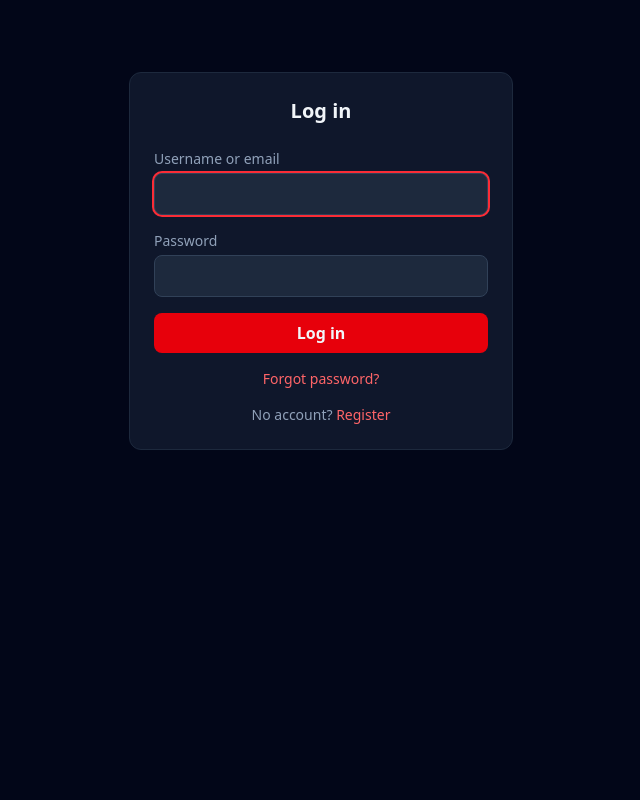
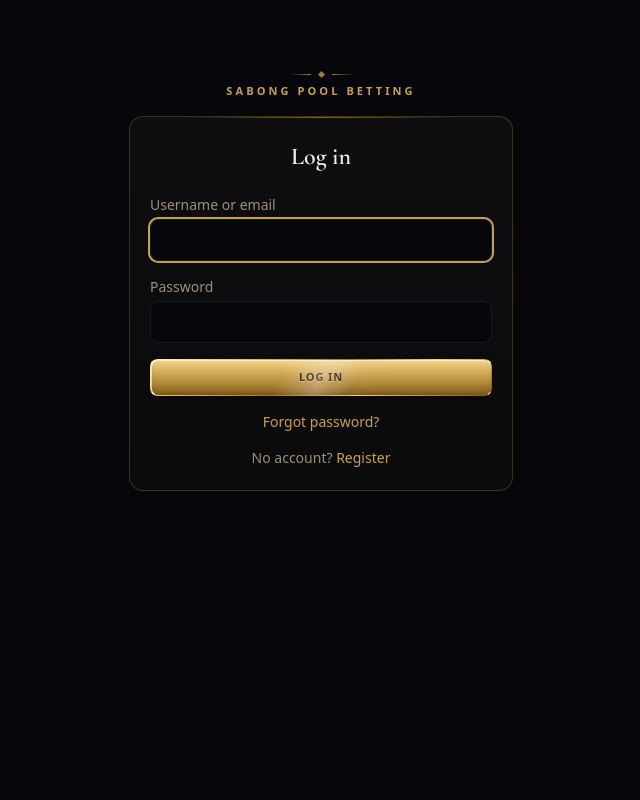
Before and after one commit to kimpoy010/acf-sww, a Laravel app: page /login in a window 1280 px wide. Shown: the whole page, without its empty margins (319-959 px from the left). Run offline with Laravel 12, Linux system fonts and the light colour scheme; data comes from the database, SQL or seed files in the repository; style sheets or scripts are compiled from the project's sources; some libraries are stand-ins or nearby versions.

Commit message:
Apply the black & gold theme to the login page
The login page is everyone's entry point (not role-scoped the way the
rest of the gold redesign has been), so it was still on the old plain
dark/red styling. Gave it the same treatment as Wallet/Cash/Profile:
gold ornament + serif heading, a gold-card panel, gold-tinted input
focus rings, a framed gold Log in button, and gold link colors.

Also widened the layout's own gold-theme gates (webfont link, body
background) from @role('player') to "player or the login route" —
login runs as a guest, so the player-only check meant the Cormorant
Garamond font and black body background never actually applied there
even after this page started using gold-themed classes.

Co-Authored-By: Claude Sonnet 5 <noreply@anthropic.com>
Claude-Session: https://claude.ai/code/session_01GECJcyqu97heDFQF9tTG2m

```diff
--- a/resources/views/auth/login.blade.php
+++ b/resources/views/auth/login.blade.php
@@ -3,13 +3,21 @@
 @section('title', __('Log in'))
 
 @section('content')
+@include('player.partials.gold-theme-styles')
+
 @if ($cms['logo_url'])
     <div class="max-w-sm mx-auto mt-8 flex justify-center">
         <img src="{{ $cms['logo_url'] }}" alt="{{ $cms['site_name'] }}" class="w-[250px] h-[250px] object-contain">
     </div>
+@else
+    <div class="max-w-sm mx-auto mt-12">
+        <div class="gold-ornament"><span class="line"></span><span class="diamond"></span><span class="line r"></span></div>
+        <p class="gold-eyebrow">{{ $cms['site_name'] }}</p>
+    </div>
 @endif
-<div class="max-w-sm mx-auto {{ $cms['logo_url'] ? 'mt-4' : 'mt-12' }} bg-slate-900 border border-slate-800 rounded-xl p-6">
-    <h1 class="text-xl font-bold mb-6 text-center">{{ __('Log in') }}</h1>
+
+<div class="max-w-sm mx-auto {{ $cms['logo_url'] ? 'mt-4' : 'mt-4' }} gold-card">
+    <h1 class="gold-serif" style="font-size:24px;font-weight:600;color:#f4efe4;text-align:center;margin:0 0 20px">{{ __('Log in') }}</h1>
 
     @if ($errors->any())
         <div class="mb-4 rounded-lg border border-red-700 bg-red-900/40 px-4 py-3 text-red-200 text-sm">
@@ -20,27 +28,30 @@
     <form method="POST" action="{{ route('login') }}" class="space-y-4">
         @csrf
         <div>
-            <label class="block text-sm text-slate-400 mb-1">{{ __('Username or email') }}</label>
+            <label class="block text-sm text-[#9c8f7b] mb-1">{{ __('Username or email') }}</label>
             <input type="text" name="login" value="{{ old('login') }}" required autofocus
-                   class="w-full rounded-lg bg-slate-800 border border-slate-700 px-3 py-2 focus:outline-none focus:ring-2 focus:ring-red-500">
+                   class="w-full rounded-lg bg-[#05070b] border border-[#141a2a] px-3 py-2 focus:outline-none focus:ring-2 focus:ring-[#c9a04a]">
         </div>
         <div>
-            <label class="block text-sm text-slate-400 mb-1">{{ __('Password') }}</label>
+            <label class="block text-sm text-[#9c8f7b] mb-1">{{ __('Password') }}</label>
             <input type="password" name="password" required
-                   class="w-full rounded-lg bg-slate-800 border border-slate-700 px-3 py-2 focus:outline-none focus:ring-2 focus:ring-red-500">
+                   class="w-full rounded-lg bg-[#05070b] border border-[#141a2a] px-3 py-2 focus:outline-none focus:ring-2 focus:ring-[#c9a04a]">
         </div>
         @if (config('services.turnstile.site_key'))
             <div class="cf-turnstile" data-sitekey="{{ config('services.turnstile.site_key') }}"></div>
         @endif
-        <button type="submit" class="w-full rounded-lg bg-red-600 hover:bg-red-500 transition font-semibold py-2">{{ __('Log in') }}</button>
+        <button type="submit" class="gold-btn-frame gold-btn-primary">
+            <span class="gold-btn-corner tl"></span><span class="gold-btn-corner tr"></span><span class="gold-btn-corner bl"></span><span class="gold-btn-corner br"></span>
+            <span class="gold-btn-fill">{{ __('Log in') }}</span>
+        </button>
     </form>
 
     <p class="text-sm text-center mt-4">
-        <a href="{{ route('password.request') }}" class="text-red-400 hover:underline">{{ __('Forgot password?') }}</a>
+        <a href="{{ route('password.request') }}" class="text-[#c9a04a] hover:underline">{{ __('Forgot password?') }}</a>
     </p>
 
-    <p class="text-sm text-slate-400 mt-4 text-center">
-        {{ __('No account?') }} <a href="{{ route('register') }}" class="text-red-400 hover:underline">{{ __('Register') }}</a>
+    <p class="text-sm text-[#9c8f7b] mt-4 text-center">
+        {{ __('No account?') }} <a href="{{ route('register') }}" class="text-[#c9a04a] hover:underline">{{ __('Register') }}</a>
     </p>
 </div>
 
--- a/resources/views/layouts/app.blade.php
+++ b/resources/views/layouts/app.blade.php
@@ -6,15 +6,19 @@
     @php
         $cms = $cms ?? \App\Support\CmsSettings::current();
         $pageTitle = trim($__env->yieldContent('title'));
+        // The login page shares the player app's black & gold look (it's
+        // everyone's entry point, not role-scoped) — everything else stays
+        // on the generic dark theme.
+        $isGoldTheme = (auth()->check() && auth()->user()->hasRole('player')) || request()->routeIs('login');
     @endphp
     <title>{{ $pageTitle ? $pageTitle.' · '.$cms['site_name'] : $cms['site_name'] }}</title>
     @if ($cms['logo_url'])
         <link rel="icon" href="{{ $cms['logo_url'] }}">
     @endif
     <meta name="csrf-token" content="{{ csrf_token() }}">
-    @role('player')
+    @if ($isGoldTheme)
         <link rel="stylesheet" href="https://fonts.googleapis.com/css2?family=Cormorant+Garamond:wght@500;600;700&family=Inter:wght@400;500;600;700&display=swap">
-    @endrole
+    @endif
     @vite(['resources/css/app.css', 'resources/js/app.js'])
 </head>
 @php
@@ -28,7 +32,7 @@
         || (auth()->check() && auth()->user()->hasRole('player') && ! request()->routeIs('play.pool-fight', 'play.combined-fight'))
     );
 @endphp
-<body class="h-full antialiased @role('player') bg-[#05070b] text-[#f5efe9] @else bg-slate-950 text-slate-100 @endrole"
+<body class="h-full antialiased {{ $isGoldTheme ? 'bg-[#05070b] text-[#f5efe9]' : 'bg-slate-950 text-slate-100' }}"
       @if ($showCmsBackground) style="background-image: linear-gradient(rgba(5,7,11,0.82), rgba(5,7,11,0.82)), url('{{ $cms['background_url'] }}'); background-size: cover; background-position: center; background-attachment: fixed;" @endif>
     {{-- A player gets no top nav at all — logo/logout all moved to the
          Profile tab (see partials.player-bottom-tabs and
```
